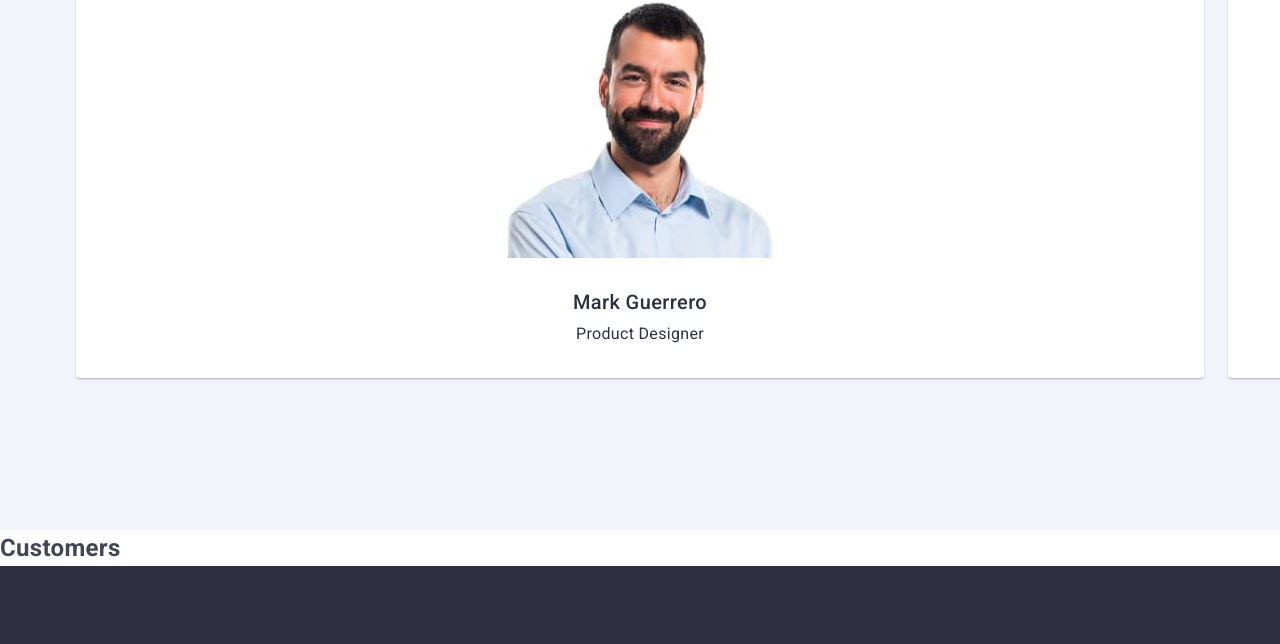
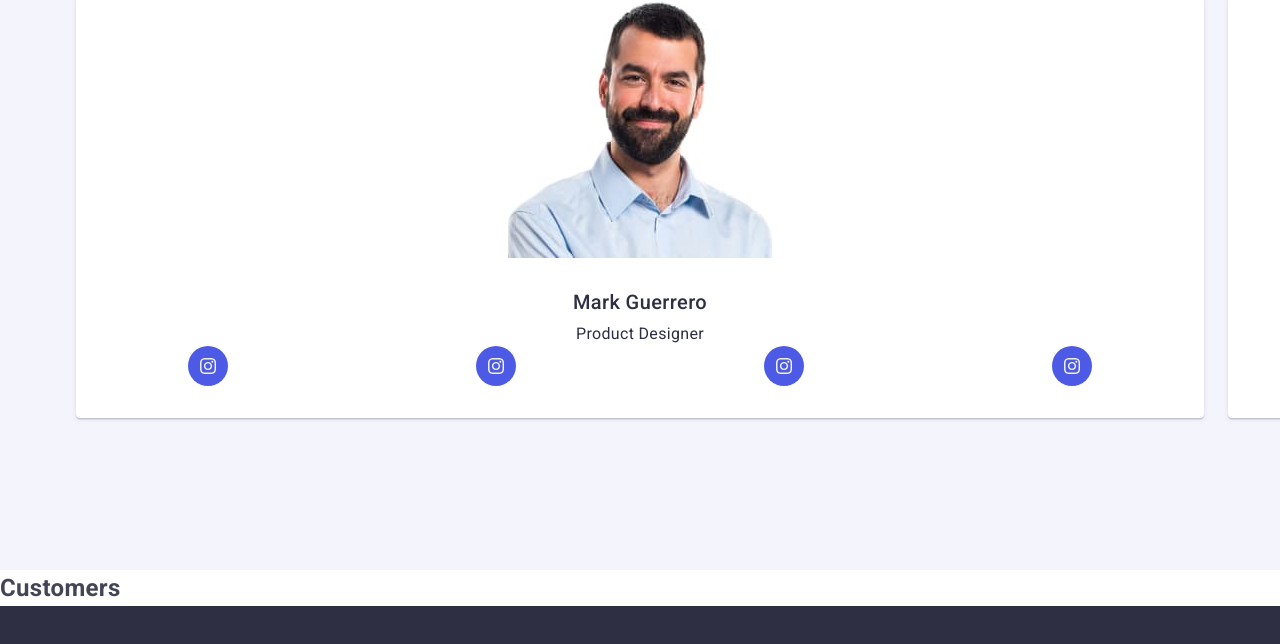
Before and after one commit to JuliusB-ui/goit-markup-hw-04, a plain HTML site: page index.html in a window 1280 px wide. Shown: the part 2033-2677 px from the top of the page. Drawn offline with nearby package versions, Linux system fonts and the light colour scheme.

Commit message:
testing-sec4-revision-2

```diff
--- a/css/styles.css
+++ b/css/styles.css
@@ -284,6 +284,25 @@ img {
   padding: 32px 0;
 }
 
+.social-list{
+  width: 40px;
+  height: 40px;
+}
+
+.social-link {
+  display: flex;
+  width: 40px;
+  height: 40px;
+  background-color: var(--iris);
+  border-radius: 50%;
+  align-items: center;
+  justify-content: center;
+}
+
+.sfour-icons {
+  fill: var(--navy);
+}
+
 .item-title {
   margin-bottom: 8px;
 }
--- a/index.html
+++ b/index.html
@@ -115,10 +115,34 @@
                             <h3 class="item-title">Mark Guerrero</h3>
                             <p class="selection-p">Product Designer</p>
                             <ul class="list socmed-team">
-                                <li></li>
-                                <li></li>
-                                <li></li>
-                                <li></li>
+                                <li class="social-list">
+                                    <a href="" class="social-link link">
+                                        <svg width="16" height="16" class="sfour-icons">
+                                            <use href="./images/icons.svg#insta-socmed"/>
+                                        </svg>
+                                    </a>
+                                </li>
+                                <li class="social-list">
+                                    <a href="" class="social-link link">
+                                        <svg width="16" height="16" class="sfour-icons">
+                                            <use href="./images/icons.svg#insta-socmed"/>
+                                        </svg>
+                                    </a>
+                                </li>
+                                <li class="social-list">
+                                    <a href="" class="social-link link">
+                                        <svg width="16" height="16" class="sfour-icons">
+                                            <use href="./images/icons.svg#insta-socmed"/>
+                                        </svg>
+                                    </a>
+                                </li>
+                                <li class="social-list">
+                                    <a href="" class="social-link link">
+                                        <svg width="16" height="16" class="sfour-icons">
+                                            <use href="./images/icons.svg#insta-socmed"/>
+                                        </svg>
+                                    </a>
+                                </li>
                             </ul>
                         </div>
                     </li>
```
